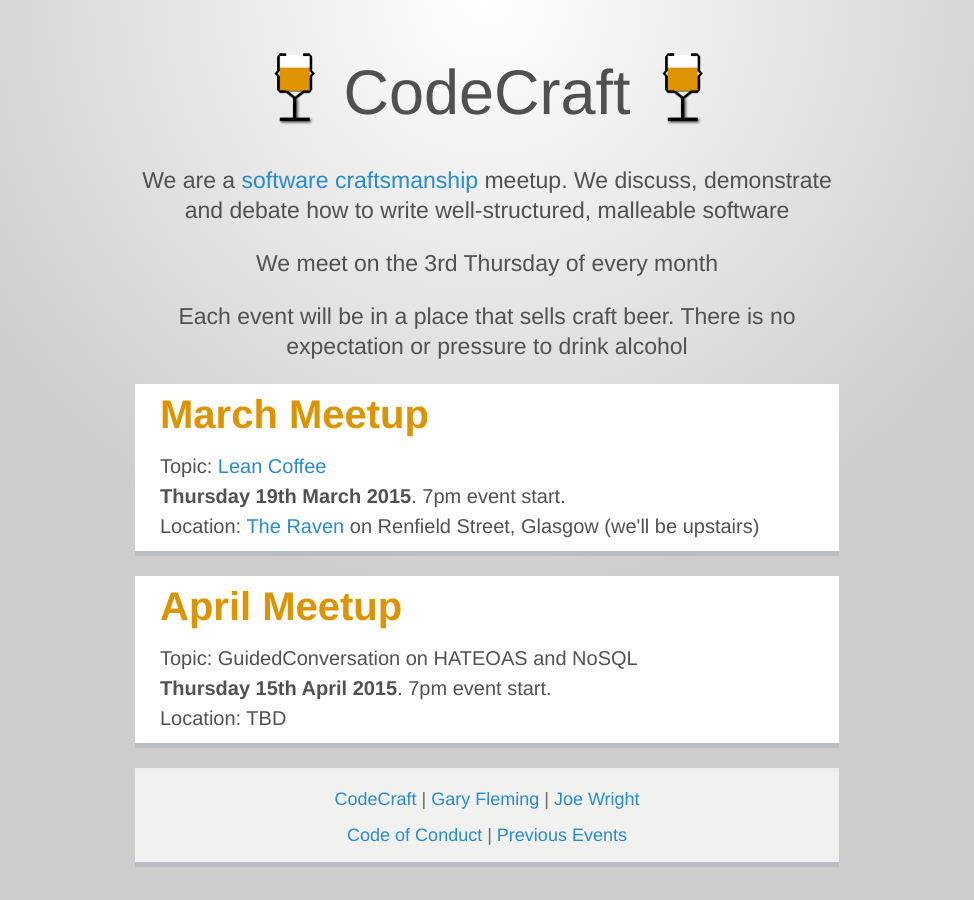
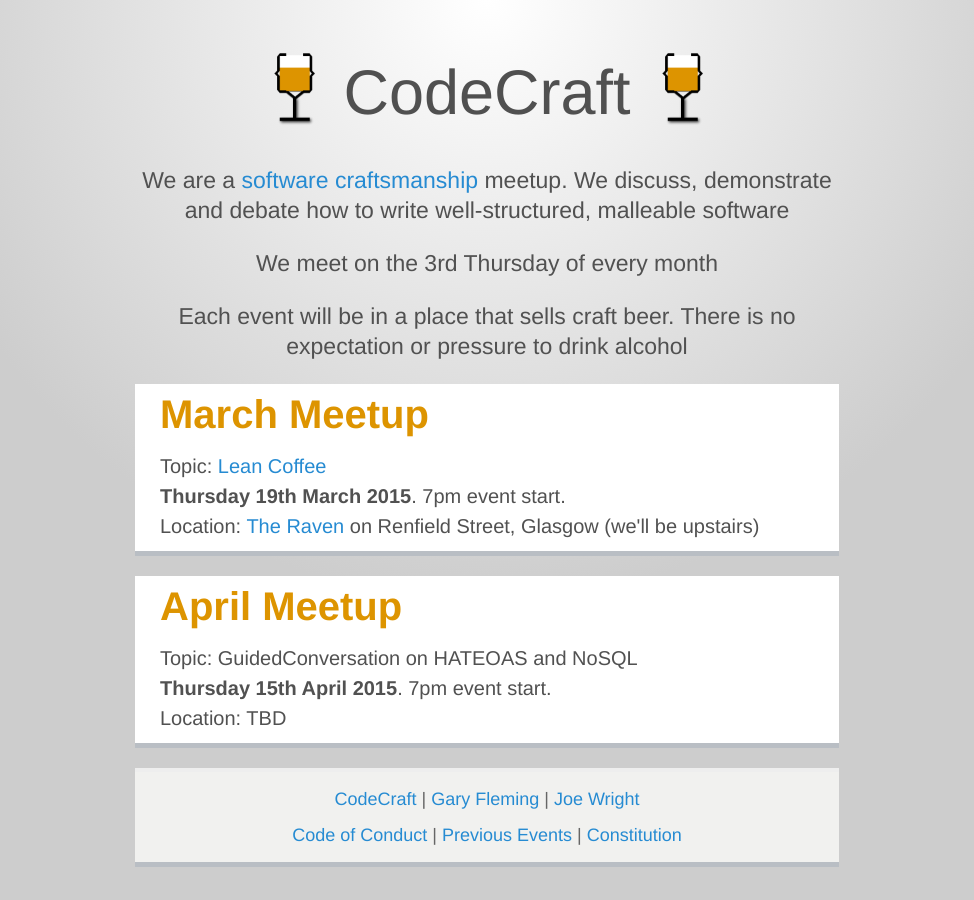
Before and after one commit to codecraftuk/codecraftuk.github.io, a Jekyll site: the page built from index.html, in a window 1280 px wide. Shown: the whole page, without its empty margins (153-1127 px from the left). Built offline with Jekyll 4.4.1, drawn with Linux system fonts in a browser that asks for light colours; Markdown is read by kramdown in place of the engine named in the settings.

Commit message:
Adding link to constitution

```diff
--- a/_layouts/default.html
+++ b/_layouts/default.html
@@ -27,7 +27,7 @@
       | <a href="https://twitter.com/joe_jag">Joe Wright</a>
       <p>
       <a href="/code-of-conduct.html">Code of Conduct</a> |
-      <a href="/previous-events.html">Previous Events</a>
+      <a href="/previous-events.html">Previous Events</a> | <a href="/constitution">Constitution</a>
     </div>
 
     </div>
```
